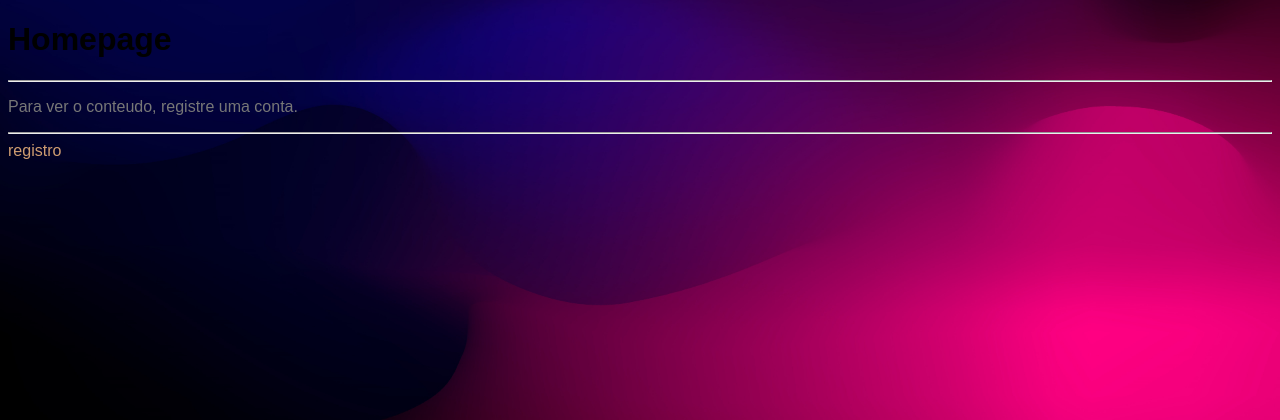
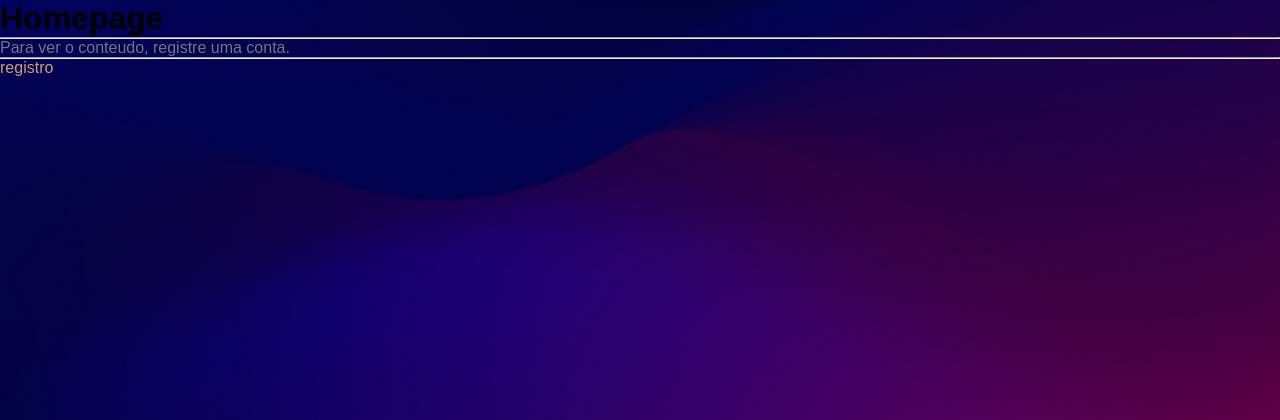
Before and after one commit to valb-mig/php_login, a PHP site: page / in a window 1280 px wide. Shown: the top 420 px of the page. Run offline with PHP 8.4, Linux system fonts and the light colour scheme.

Commit message:
Update css

```diff
--- a/CSS/style.css
+++ b/CSS/style.css
@@ -1,11 +1,17 @@
+*{
+  box-sizing: border-box;
+  margin: 0;
+  padding: 0;
+}
+
+/* CONFIGURAÇÃO PRINCIPAL */
 body{
+  background-attachment: fixed;
   background-position: center;
   background-image: url("../assets/waves.jpeg");
-  background-repeat: no-repeat;
-  background-size: 100%;
-
+  background-size: 2500px;
+  background-repeat: repeat;
   font-family: Arial, Helvetica, sans-serif;
-  overflow: hidden;
 }
 
 .registro{
```
Also changed, not shown: CSS/homepage.css (added, +45 -0 lines), CSS/navbar.css (deleted).
